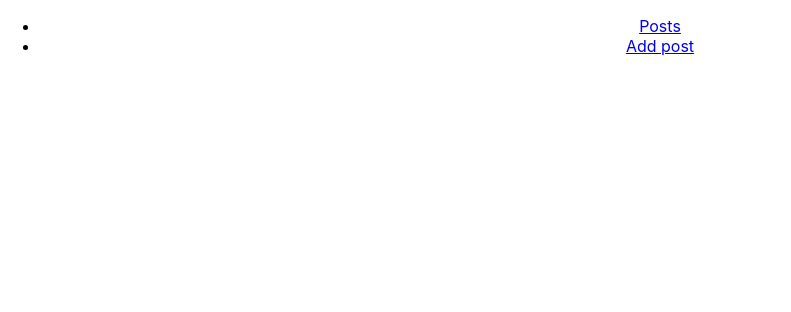
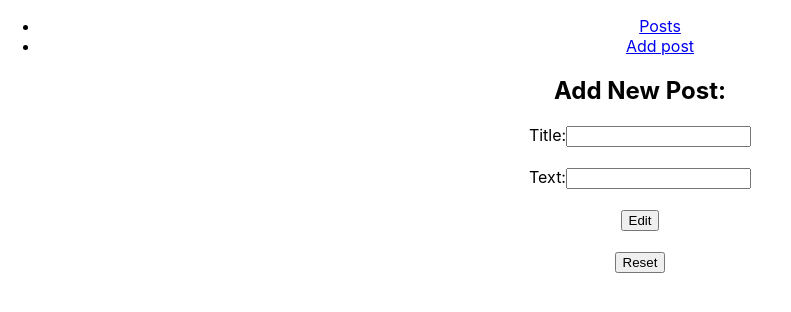
Before and after one commit to Mirjana-V/blog-app, a React (Create React App) app: page /edit/1 in a window 1280 px wide. Shown: the top 312 px of the page, without its empty margins (0-791 px from the left). Built offline with nearby package versions, Linux system fonts and the light colour scheme; no server answers.

Commit message:
Zadatak 7

```diff
--- a/src/Router.jsx
+++ b/src/Router.jsx
@@ -3,6 +3,7 @@ import { Switch, Route, Redirect } from "react-router-dom";
 import AppPosts from "./pages/AppPosts";
 import SinglePost from "./pages/SinglePost";
 import AddPost from "./pages/AddPost";
+import AddPostForm from "./components/AddPostForm";
 
 export const Router = () => {
     return(
@@ -19,6 +20,12 @@ export const Router = () => {
             <Route exact path="/add">
                 <AddPost />
             </Route>
+            <Route path="/posts/:id">
+                <AddPostForm />
+          </Route>
+          <Route path="/edit/:id">
+                <AddPost />
+          </Route>
         </Switch>
     )
 }
--- a/src/components/AddPostForm.jsx
+++ b/src/components/AddPostForm.jsx
@@ -1,17 +1,17 @@
 import React from 'react'
 
-export default function AddPostForm({newPost, setNewPost, onChange, onReset}) {
+export default function AddPostForm({id, newPost, setNewPost, onSubmit, onReset}) {
 
   return (
-    <form onSubmit={onChange}>
+    <form onSubmit={onSubmit}>
       <label>Title:</label>
       <input
         required
         type="text"
         minLength="2"
         id="title"
-        value={newPost.title}
-        onChange={({ target }) => setNewPost({ ...newPost, title: target.value })}
+        value={newPost && newPost.title}
+        onChange={({ e }) => setNewPost({ ...newPost, title: e.target.value })}
       />
       <br />
       <br />
@@ -21,13 +21,13 @@ export default function AddPostForm({newPost, setNewPost, onChange, onReset}) {
         type="text"
         maxLength="300"
         id="title"
-        value={newPost.text}
-        onChange={({ target }) => setNewPost({ ...newPost, text: target.value })}
+        value={newPost && newPost.text}
+        onChange={({ e }) => setNewPost({ ...newPost, text: e.target.value })}
       />
       <br />
       <br />
       <div>
-        <button type="submit">Submit</button>
+         <button type="submit">{id ? 'Edit' : "Add Post"}</button>
       </div>
       <br />
       <div>
--- a/src/pages/AddPost.jsx
+++ b/src/pages/AddPost.jsx
@@ -1,35 +1,56 @@
-import React, {useState} from "react";
-import { useHistory } from "react-router-dom";
+import React, { useState, useEffect } from "react";
+import { useHistory, useParams } from "react-router-dom";
 import PostsService from "../services/PostsService";
 import AddPostForm from "../components/AddPostForm";
 
 export default function AddPost() {
+  const { id } = useParams();
   const history = useHistory();
   const [newPost, setNewPost] = useState({
-        title: '',
-        text: '',
+    title: "",
+    text: "",
   });
+
   const handleSubmit = async (e) => {
     e.preventDefault();
+
+    // Prilikom ubacivanja post-a treba samo add
+    if (id) {
+      PostsService.edit(id, newPost);
+    } else {
       PostsService.add(newPost);
-        history.push('/posts');
     }
+    history.push("/posts");
+  };
 
-
-    const handleReset=()=>{
+  const handleReset = () => {
     setNewPost({
       title: "",
       text: "",
+    });
+  };
 
-        })
+  const fetchPost = async (id) => {
+      const data = await PostsService.get(id);
+      setNewPost(data);
+    };
+
+    useEffect(() => {
+        if (id) {
+            fetchPost(id);
         }
+    }, [id]);
 
-    return <div><h2>Add New Post:</h2>
+    return (
+        <div>
+      <h2>Add New Post:</h2>
       <AddPostForm
+        id={id}
         newPost={newPost}
         setNewPost={setNewPost}
-            onChange={handleSubmit}
+        onSubmit={handleSubmit}
         onReset={handleReset}
       />
     </div>
+  );
 }
--- a/src/pages/AppPosts.jsx
+++ b/src/pages/AppPosts.jsx
@@ -18,7 +18,7 @@ export default function AppPosts() {
     <div>
         <h2>Posts list:</h2>
         <ul>
-            {posts && posts.map((post) => <li key = {post.id}>{post.title} <Link to={`/posts/${post.id}`}>View Post</Link></li>)}
+            {posts && posts.map((post) => <li key = {post.id}>{post.title} <Link to={`/posts/${post.id}`}>View Post</Link> <Link to={`/edit/${post.id}`}>Edit</Link></li>)}
         </ul>
     </div>
   )
--- a/src/services/PostsService.jsx
+++ b/src/services/PostsService.jsx
@@ -9,12 +9,12 @@ class PostsService{
 
     async get(id) {
         try {
-            const { data } = await axiosInstance.get(`posts/${id}`);
+            const {data} = await axiosInstance.get(`posts/${id}`);
             return data;
         } catch (error) {
             console.log(error);
         }
-        return null;
+
     }
 
     async add(newPost) {
@@ -24,7 +24,16 @@ class PostsService{
         } catch (error) {
             console.log(error);
         }
-        return null;
+
+    }
+
+    async edit(id, newPost) {
+        try {
+            const { data } = await axiosInstance.put(`posts/${id}`, newPost);
+            return data;
+        } catch (error) {
+            console.log(error);
+        }
     }
 }
 
```
Lines whose indentation alone changed are shown as unchanged.
